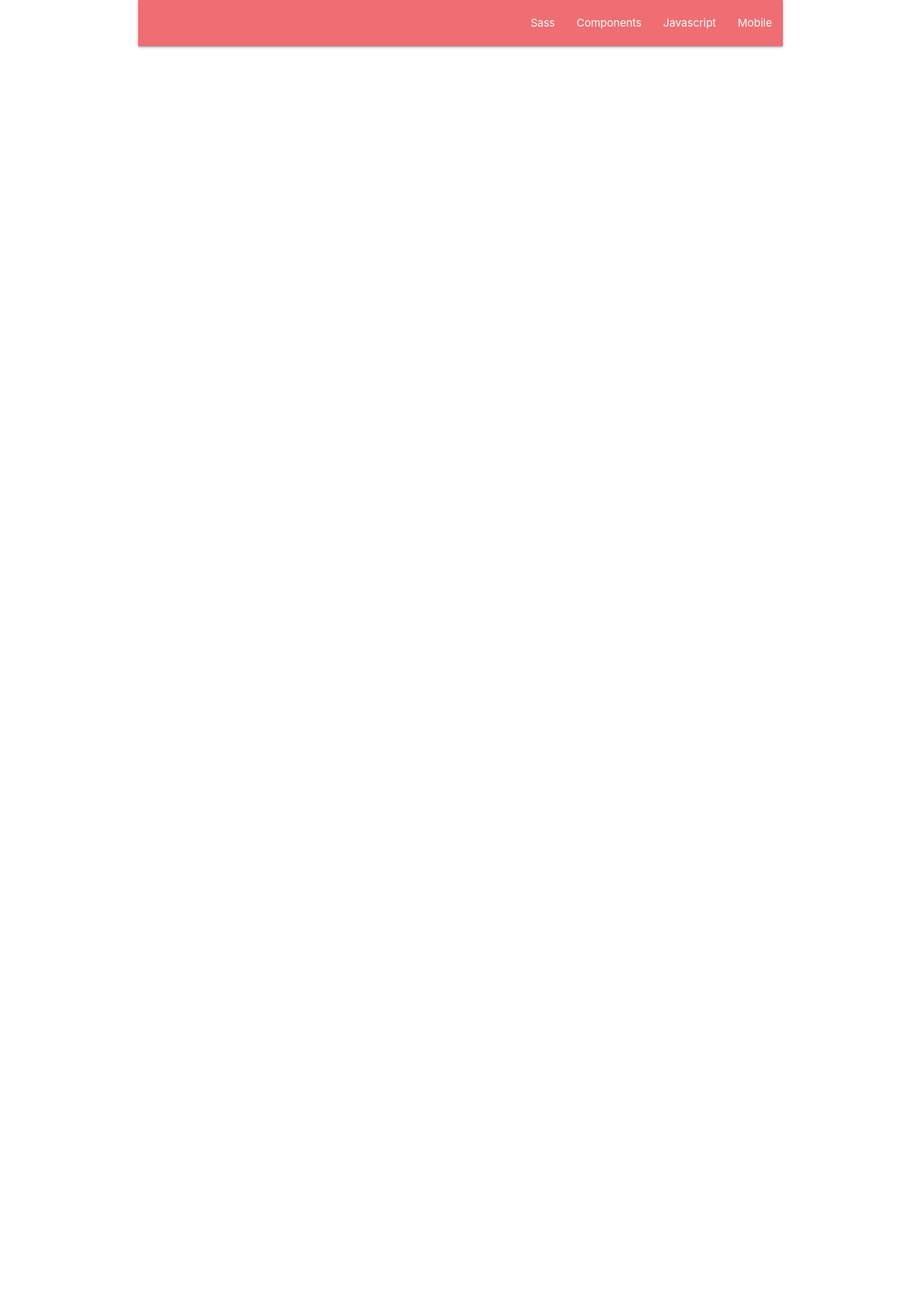
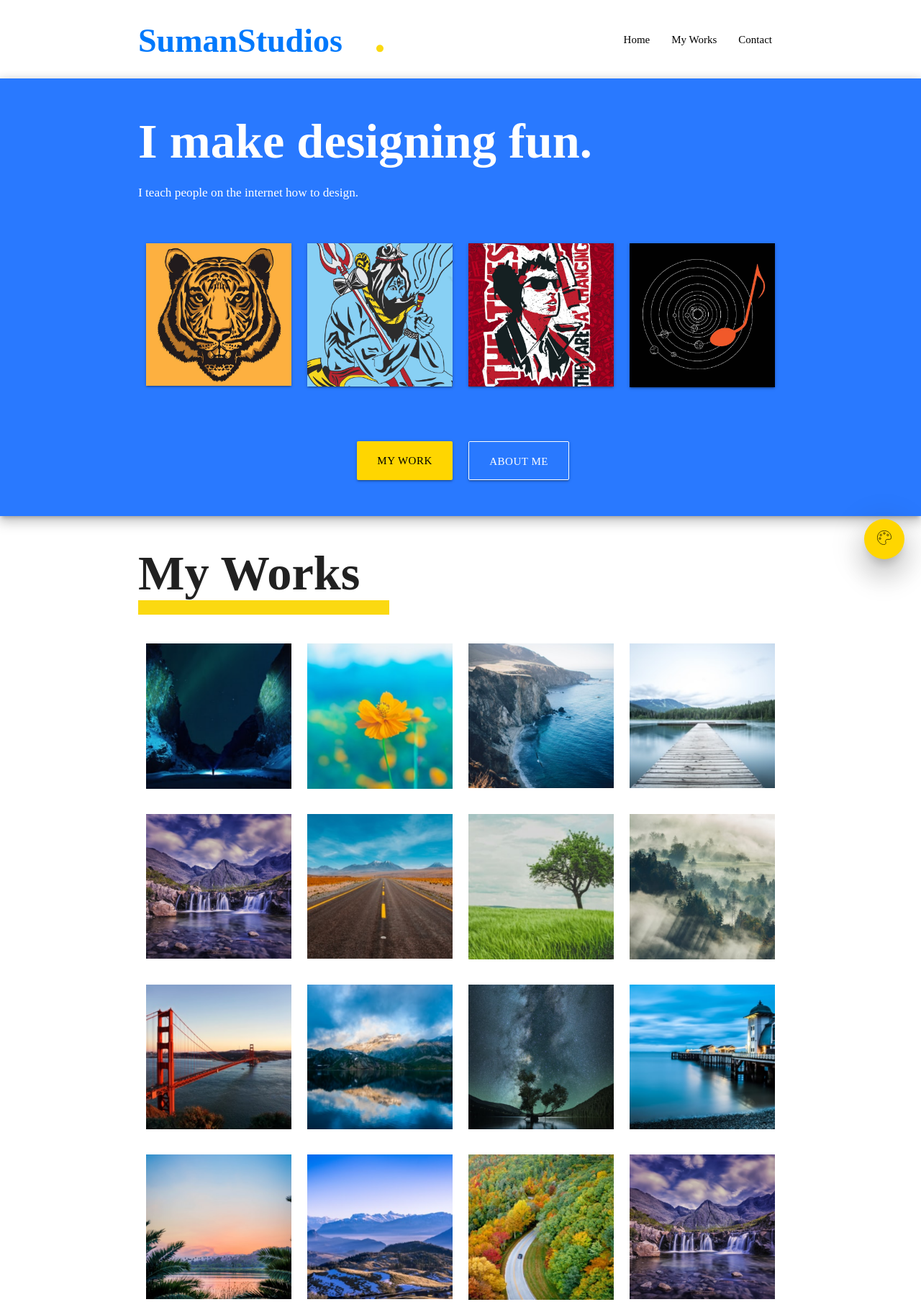
Before and after one commit to walkinguy/walkinguy, a plain HTML site: page index.html in a window 1280 px wide. Shown: the top 1809 px of the page at 72% size. Before the commit the page ends 800 px from the top, so only its background shows below. Drawn offline with Linux system fonts and the light colour scheme; a web font is replaced by a local one.

Commit message:
Halfway done

```diff
--- a/css/main.css
+++ b/css/main.css
@@ -0,0 +1,83 @@
+/* Blue: #0079FC
+Yellow: #FBD911 */
+
+* {
+    font-family: Poppins, 'San-Serif';
+}
+
+.hero {
+    background-color: #FBD911;
+    padding: 0.5em 0 2em 0;
+    position: relative;
+}
+
+.fill-white {
+    filter: invert(100%) sepia(0%) saturate(0%) hue-rotate(189deg) brightness(105%) contrast(105%);
+}
+
+.svg {
+    height: 20px;
+    width: 20px;
+}
+
+.title {
+    font-weight: bold;
+    font-size: calc(2em + 3vw);
+}
+.work-grid {
+    margin-top: 3em;
+}
+
+.btn-hollow {
+    background-color: transparent !important;
+    border: 1px solid #fff;
+}
+.btn-hollow:hover {
+    background-color: #FBD911 !important;
+    border: 1px solid #FBD911;
+    color: #000 !important;
+}
+
+.cta-btn {
+    margin-top: 5em;
+}
+
+.cta-section {
+}
+
+.nav-links a:hover {
+    background-color: #FBD911 !important;
+}
+
+.logo img{
+    margin-top: .2em;
+}
+
+.mdi-menu {
+    margin-left: -1em;
+}
+
+.work-grid img, .my-work img {
+    margin-top: 1em;
+}
+
+.navigation  nav {
+    margin: 1.5em 0 1.5em 0;
+}
+
+.my-work h1 {
+    width: 5.1em;
+    border-bottom: 0.3em solid #FBD911;
+}
+
+.subscribe h1 {
+    width: 7.1em;
+    border-bottom: 0.3em solid #FBD911;
+}
+
+.package {
+    display: flex;
+    flex-direction: column;
+    justify-content: space-around;
+    padding: 2em 1em 2em 1em;
+}
--- a/index.html
+++ b/index.html
@@ -5,32 +5,149 @@
     <meta charset="UTF-8">
     <meta http-equiv="X-UA-Compatible" content="IE=edge">
     <meta name="viewport" content="width=device-width, initial-scale=1.0" />
-    <title>Title of the document</title>
+    <title>SumanStudios</title>
     <link rel="stylesheet" href="css/materialize.css" media="screen,projection">
     <link rel="stylesheet" href="css/materialdesignicons.min.css" media="all" rel="stylesheet" type="text/css">
     <link rel="stylesheet" href="css/main.css">
 </head>
+
 <body>
-    <div class="container">
-        <nav>
+    <div class="container navigation">
+        <nav class="transparent z-depth-0">
             <div class="nav-wrapper">
-                <a href="#!" class="brand-logo"><img src=""></a>
-                <a href="#" data-target="mobile-demo" class="sidenav-trigger"><span class="mdi mdi-menu"></span></a>
-                <ul class="right hide-on-med-and-down">
-                    <li><a href="sass.html">Sass</a></li>
-                    <li><a href="badges.html">Components</a></li>
-                    <li><a href="collapsible.html">Javascript</a></li>
-                    <li><a href="mobile.html">Mobile</a></li>
+                <a href="#!" class="brand-logo logo"><img src="img/logo.svg" class="responsive-img"></a>
+                <a href="#" data-target="mobile-demo" class="sidenav-trigger"><span
+                        class="mdi mdi-menu black-text"></span></a>
+                <ul class="right hide-on-med-and-down nav-links">
+                    <li><a href="index.html" class="black-text">Home</a></li>
+                    <li><a href="works.html" class="black-text">My Works</a></li>
+                    <li><a href="contact.html" class="black-text">Contact</a></li>
                 </ul>
             </div>
         </nav>
 
         <ul class="sidenav" id="mobile-demo">
-            <li><a href="sass.html">Sass</a></li>
-            <li><a href="badges.html">Components</a></li>
-            <li><a href="collapsible.html">Javascript</a></li>
-            <li><a href="mobile.html">Mobile</a></li>
+            <li><a href="index.html" class="black-text">Home</a></li>
+            <li><a href="works.html" class="black-text">My Works</a></li>
+            <li><a href="contact.html" class="black-text">Contact</a></li>
         </ul>
+    </div>
+    <div class="hero blue accent-3 z-depth-3">
+        <div class="container white-text">
+            <div class="cta-section">
+                <h1 class="title">I make designing fun.</h1>
+                <h6>I teach people on the internet how to design.</h6>
+                <div class="work-grid">
+                    <div class="row">
+                        <div class="col s6 m3">
+                            <img class="responsive-img z-depth-1 materialboxed" src="img/w1.png">
+                        </div>
+                        <div class="col s6 m3">
+                            <img class="responsive-img z-depth-1 materialboxed" src="img/w2.png">
+                        </div>
+                        <div class="col s6 m3">
+                            <img class="responsive-img z-depth-1 materialboxed" src="img/w3.png">
+                        </div>
+                        <div class="col s6 m3">
+                            <img class="responsive-img z-depth-1 materialboxed" src="img/w4.png">
+                        </div>
+                    </div>
+                </div>
+                <div class="row cta-btn">
+                    <div class="col s6 right-align">
+                        <a class="btn btn-large yellow black-text accent-4 hover waves-effect waves-light z-depth-1"
+                            href="#">My Work</a>
+                    </div>
+                    <div class="col s6 left-align">
+                        <a class="btn btn-large btn-hollow white-text accent-4 waves-effect waves-light z-depth-1"
+                            href="#">About Me</a>
+                    </div>
+                </div>
+                <div class="fixed-action-btn">
+                    <a class="btn-floating btn-large yellow accent-4 waves-effect waves-light z-depth-5">
+                        <i><img src="img/palette.svg" class="svg"></i>
+                    </a>
+                    <ul>
+                        <li><a class="btn-floating blue accent-4 waves-effect"><i class="mdi mdi-phone"></i></a></li>
+                        <li><a class="btn-floating blue accent-4 waves-effect"><i class="mdi mdi-briefcase"></i></a>
+                        </li>
+                    </ul>
+                </div>
+            </div>
+        </div>
+    </div>
+    <div class="container">
+        <div class="my-work">
+            <h1 class="title">My Works</h1>
+            <div class="row">
+                <div class="col s6 m4 l3">
+                    <img class="responsive-img materialboxed" src="img/1.png">
+                </div>
+                <div class="col s6 m4 l3">
+                    <img class="responsive-img materialboxed" src="img/2.png">
+                </div>
+                <div class="col s6 m4 l3">
+                    <img class="responsive-img materialboxed" src="img/3.png">
+                </div>
+                <div class="col s6 m4 l3">
+                    <img class="responsive-img materialboxed" src="img/4.png">
+                </div>
+            </div>
+            <div class="row">
+                <div class="col s6 m4 l3">
+                    <img class="responsive-img materialboxed" src="img/5.png">
+                </div>
+                <div class="col s6 m4 l3">
+                    <img class="responsive-img materialboxed" src="img/6.png">
+                </div>
+                <div class="col s6 m4 l3">
+                    <img class="responsive-img materialboxed" src="img/7.png">
+                </div>
+                <div class="col s6 m4 l3">
+                    <img class="responsive-img materialboxed" src="img/8.png">
+                </div>
+            </div>
+            <div class="row">
+                <div class="col s6 m4 l3">
+                    <img class="responsive-img materialboxed" src="img/9.png">
+                </div>
+                <div class="col s6 m4 l3">
+                    <img class="responsive-img materialboxed" src="img/10.png">
+                </div>
+                <div class="col s6 m4 l3">
+                    <img class="responsive-img materialboxed" src="img/11.png">
+                </div>
+                <div class="col s6 m4 l3">
+                    <img class="responsive-img materialboxed" src="img/12.png">
+                </div>
+            </div>
+            <div class="row">
+                <div class="col s6 m4 l3">
+                    <img class="responsive-img materialboxed" src="img/13.png">
+                </div>
+                <div class="col s6 m4 l3">
+                    <img class="responsive-img materialboxed" src="img/14.png">
+                </div>
+                <div class="col s6 m4 l3">
+                    <img class="responsive-img materialboxed" src="img/15.png">
+                </div>
+                <div class="col s6 m4 l3">
+                    <img class="responsive-img materialboxed" src="img/5.png">
+                </div>
+            </div>
+        </div>
+    </div>
+    <div class="container">
+        <div class="subscribe">
+            <h1 class="title">Subscriptions</h1>
+            <div class="row">
+                <div class="col s12 m12 l4">
+                    <div class="package z-depth-3">
+                        <img src="img/water.svg" alt="">
+                    </div>
+                </div>
+            </div>
+        </div>
     </div>
 
     <!-- The jQuery file path -->
@@ -38,9 +155,7 @@
     <!-- Path of the materialize.min.js file -->
     <script src="js/materialize.min.js"></script>
     <script>
-        $(document).ready(function () {
-            $('.sidenav').sidenav();
-        });
+        M.AutoInit();
     </script>
 </body>
 
```
